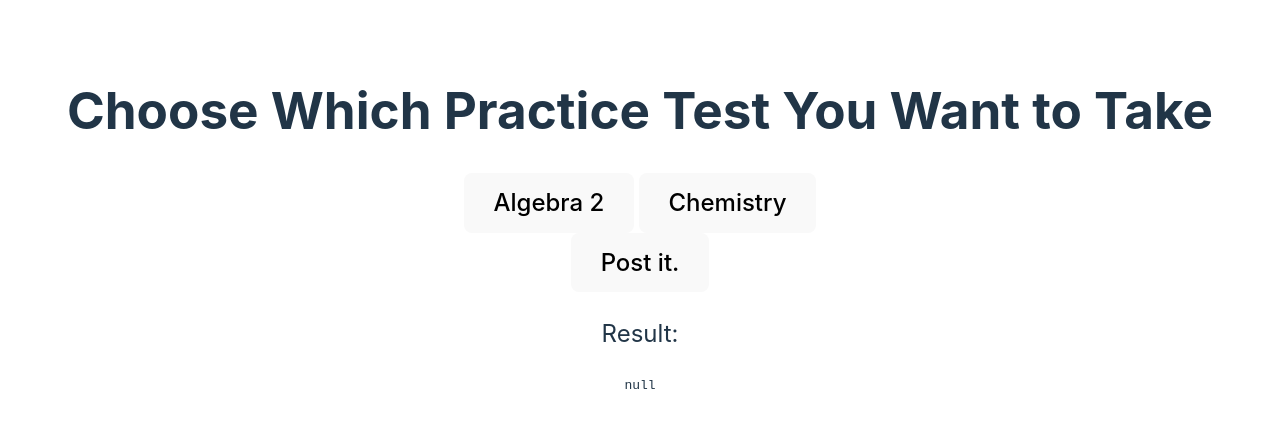
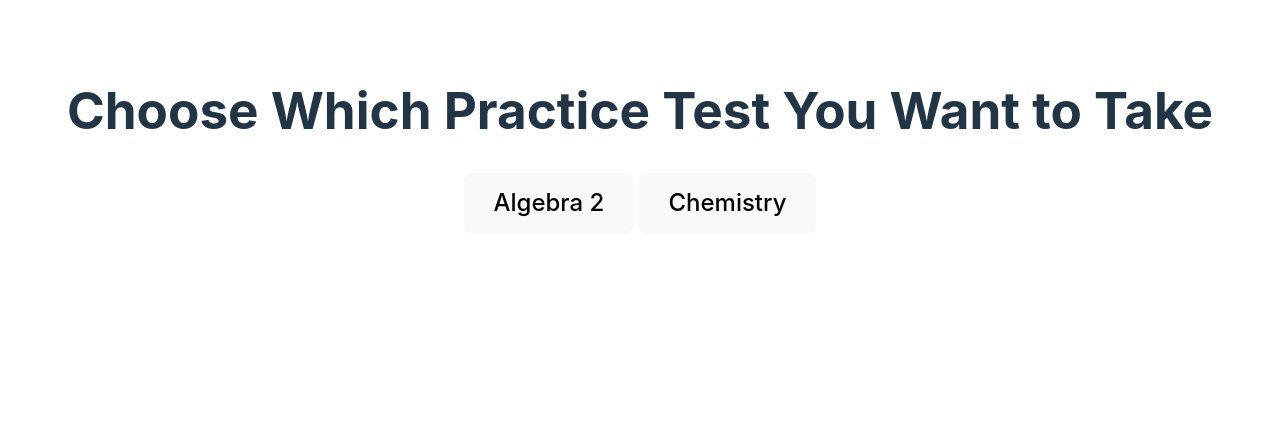
Before and after one commit to BoyPika/quiz-test, a Svelte app: page / in a window 1280 px wide. Shown: the top 428 px of the page. Built offline with nearby package versions, Linux system fonts and the light colour scheme.

Commit message:
Get rid of unnecessary code

```diff
--- a/src/App.svelte
+++ b/src/App.svelte
@@ -1,29 +1,3 @@
-<script type="ts">
-    let a = 1
-    let b = 1
-    let c = 1
-    let result = null
-
-    async function doPost () {
-        const res = await fetch('https://answerchecker.fly.dev/alg2', {
-            method: 'POST',
-            body: JSON.stringify({a, b, c}),
-        })
-        const json = await res.json()
-        result = JSON.stringify(json);
-    }
-</script>
-
 <h1>Choose Which Practice Test You Want to Take</h1>
 <a href="algebra2/"><button>Algebra 2</button></a>
-<a href="chemistry/"><button>Chemistry</button></a><br />
-
-<button type="button" on:click={doPost}>
-    Post it.
-</button>
-<p>
-    Result:
-</p>
-<pre>
-{result}
-</pre>
+<a href="chemistry/"><button>Chemistry</button></a>
```
